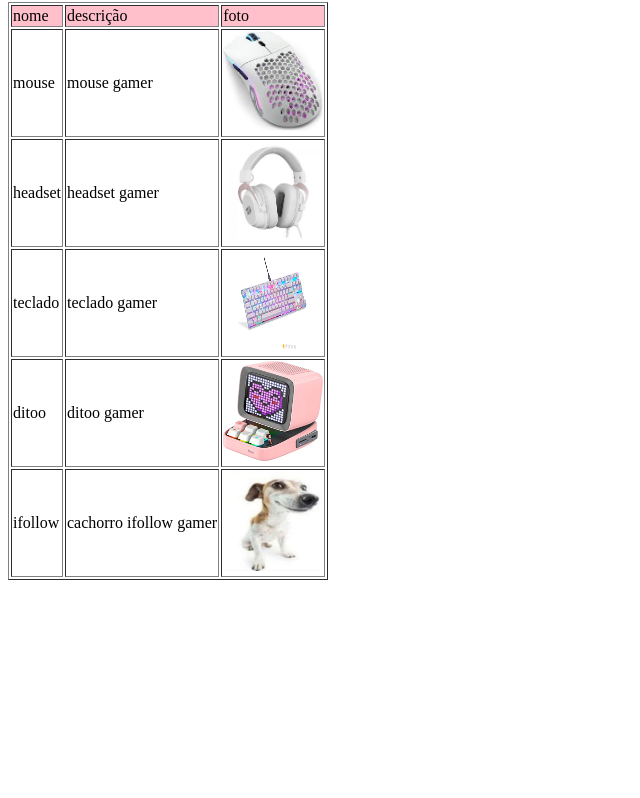
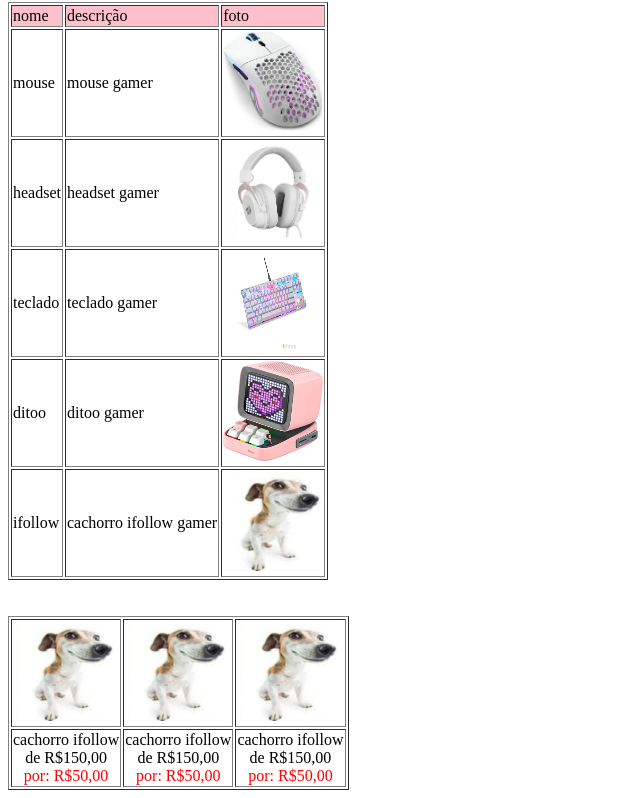
Before and after one commit to emnuelle/projeto-aula, a plain HTML site: page index.html in a window 1280 px wide. Shown: the part 78-876 px from the top of the page, without its empty margins (0-640 px from the left). Before the commit the page ends 800 px from the top, so only its background shows below. Drawn offline with Linux system fonts and the light colour scheme.

Commit message:
tabela ifollow

```diff
--- a/index.html
+++ b/index.html
@@ -54,5 +54,22 @@
 
 </table>
 
+<table>
+
+</table>
+<br> <br>
+<table border="1">
+    <tr>
+        <td align="center"><img src="img/ifollow.jpg" width="100px" height="100px" alt="mouse"></td>
+        <td align="center"><img src="img/ifollow.jpg" width="100px" height="100px" alt="mouse"></td>
+        <td align="center"><img src="img/ifollow.jpg" width="100px" height="100px" alt="mouse"></td>
+    </tr>
+    <tr>
+        <td align="center"> cachorro ifollow <br> de R$150,00 <br> <font sizer="a" color="red">por: R$50,00 </font> </td>
+        <td align="center"> cachorro ifollow <br> de R$150,00 <br> <font sizer="a" color="red">por: R$50,00 </font> </td>
+        <td align="center"> cachorro ifollow <br> de R$150,00 <br> <font sizer="a" color="red">por: R$50,00 </font> </td>
+    </tr>
+</table>
+
 </body>
 </html>
```
